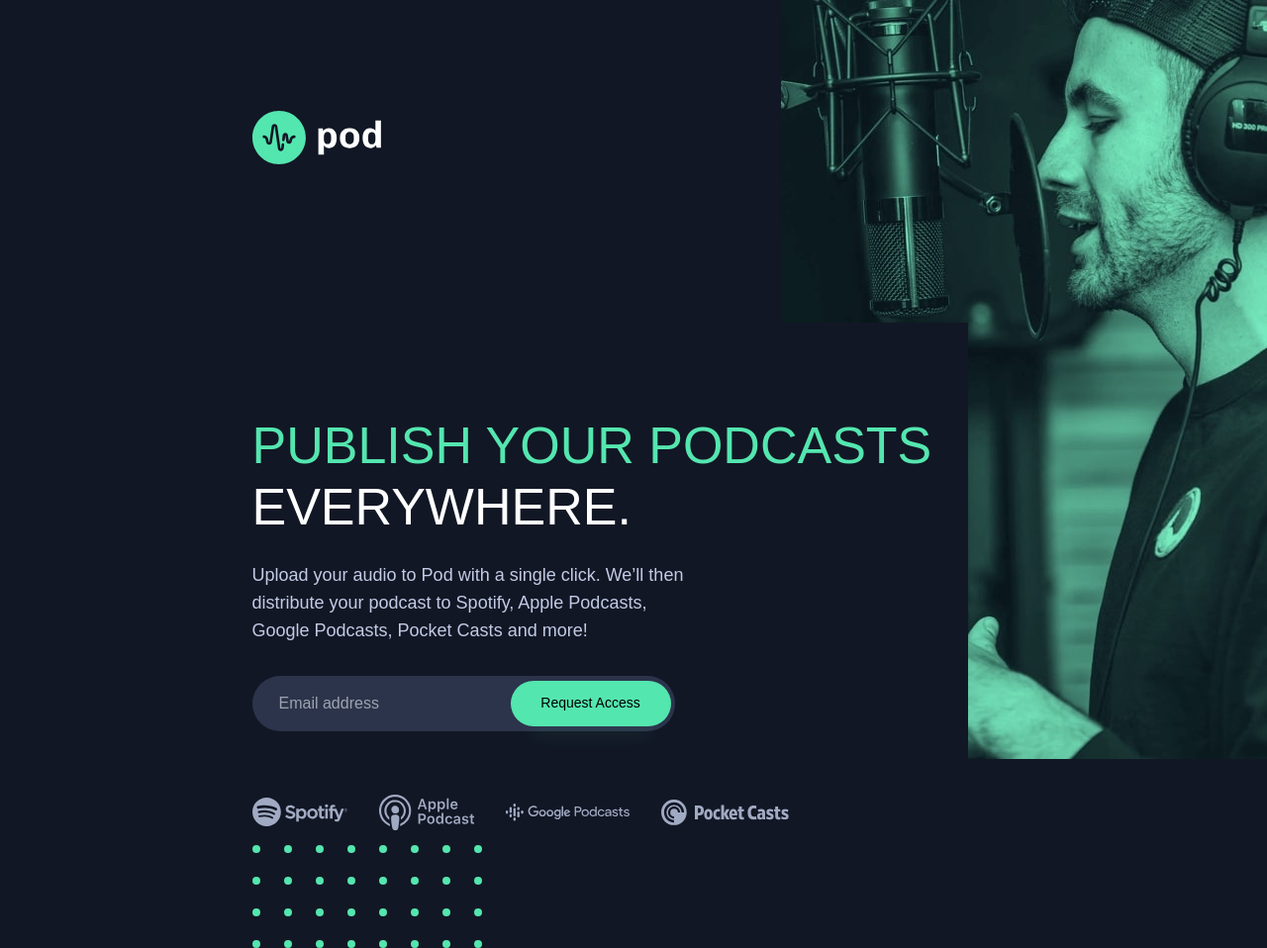
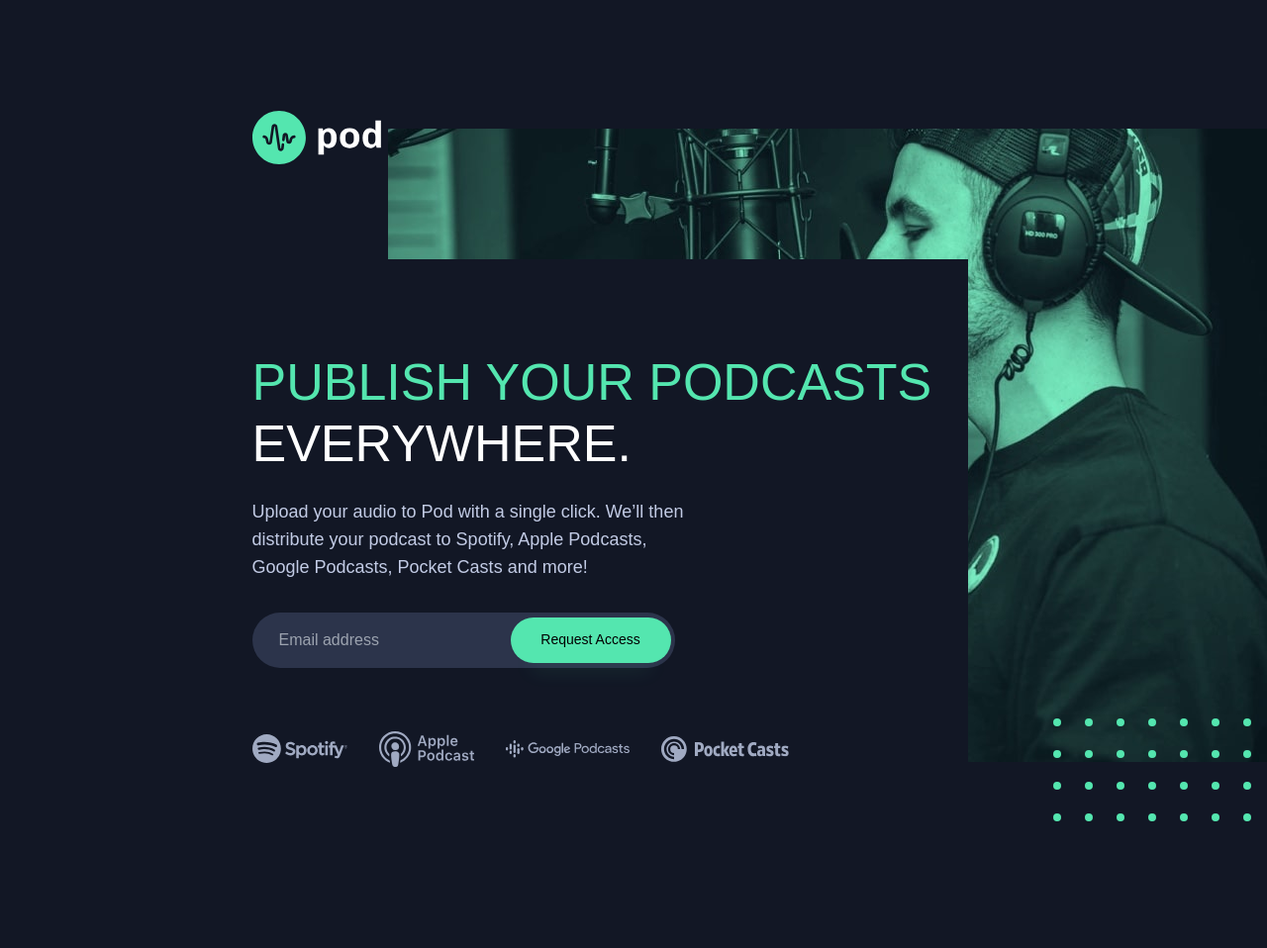
Before and after one commit to seangray-dev/FEM-Pod-Request-Access-Landing-Page, a website: page index.html in a window 1280 px wide. Shown: the whole page at 99% size. After the commit the page ends 894 px from the top, so only its background shows below. Drawn offline with Linux system fonts and the light colour scheme; a web font is replaced by a local one.

Commit message:
finished layout and responsiveness

```diff
--- a/index.html
+++ b/index.html
@@ -25,30 +25,30 @@
     <title>Frontend Mentor | Pod request access landing page</title>
   </head>
   <body
-    class="bg-darkBlue relative bg-no-repeat md:bg-right-top md:bg-bg-tablet 2xl:bg-bg-desktop 2xl:bg-[right_top_8.125rem]"
+    class="min-h-screen bg-darkBlue relative bg-no-repeat md:bg-right-top md:bg-bg-tablet xl:bg-bg-desktop xl:bg-[right_top_8.125rem]"
   >
     <!-- Mobile Image -->
     <img
-      class="-z-10 md:hidden object-cover w-full absolute opacity-10"
+      class="-z-10 md:hidden object-cover w-full h-full absolute opacity-10"
       src="./assets/mobile/image-host.jpg"
       alt="#"
       aria-label="hidden"
     />
     <main>
       <header
-        class="container pt-[62px] flex justify-center md:pt-[50px] md:justify-start lg:pt-[112px] mb-14 md:mb-40 md:relative md:right-6"
+        class="container pt-[62px] flex justify-center md:pt-[50px] md:justify-start xl:pt-[112px] mb-14 md:mb-40 md:relative md:right-6 xl:mb-24"
       >
         <a class="relative z-10 w-[130px]" href="#"
           ><img src="./assets/desktop/logo.svg" alt="pod logo"
         /></a>
       </header>
       <section
-        class="md:bg-darkBlue container md:pt-[93px] md:pb-[15px] md:relative md:right-6"
+        class="md:bg-darkBlue container md:pt-[93px] md:pb-[15px] md:relative md:right-6 md:mb-[70px] xl:mb-0"
       >
         <div class="flex flex-col text-center md:text-left">
           <div>
             <h1
-              class="text-accent uppercase text-heading-s mb-4 md:mb-8 lg:mb-6 md:text-heading-m lg:text-heading-l"
+              class="text-accent uppercase text-heading-s mb-4 md:mb-8 xl:mb-6 md:text-heading-m xl:text-heading-l"
             >
               Publish your podcasts <span class="text-white">everywhere.</span>
             </h1>
@@ -107,9 +107,9 @@
         </div>
       </section>
     </main>
-    <footer class="container">
+    <footer class="md:container">
       <img
-        class="hidden md:block md:relative md:right-6"
+        class="hidden md:block md:relative md:right-6 xl:left-[785px] xl:bottom-16"
         src="./assets/desktop/bg-pattern-dots.svg"
         alt="#"
         aria-label="hidden"
--- a/src/input.css
+++ b/src/input.css
@@ -30,7 +30,7 @@
     }
   }
 
-  @media (min-width: 1024px) {
+  @media (min-width: 1280px) {
     .container {
       max-width: 723px;
     }
--- a/tailwind.config.js
+++ b/tailwind.config.js
@@ -32,6 +32,7 @@
       backgroundImage: {
         "bg-tablet": "url('../assets/tablet/image-host.jpg')",
         "bg-desktop": "url('../assets/desktop/image-host.jpg')",
+        "bg-pattern-footer": "url(../assets/desktop/bg-pattern-dots.svg)",
       },
     },
   },
```
Also changed, not shown: dist/output.css.
